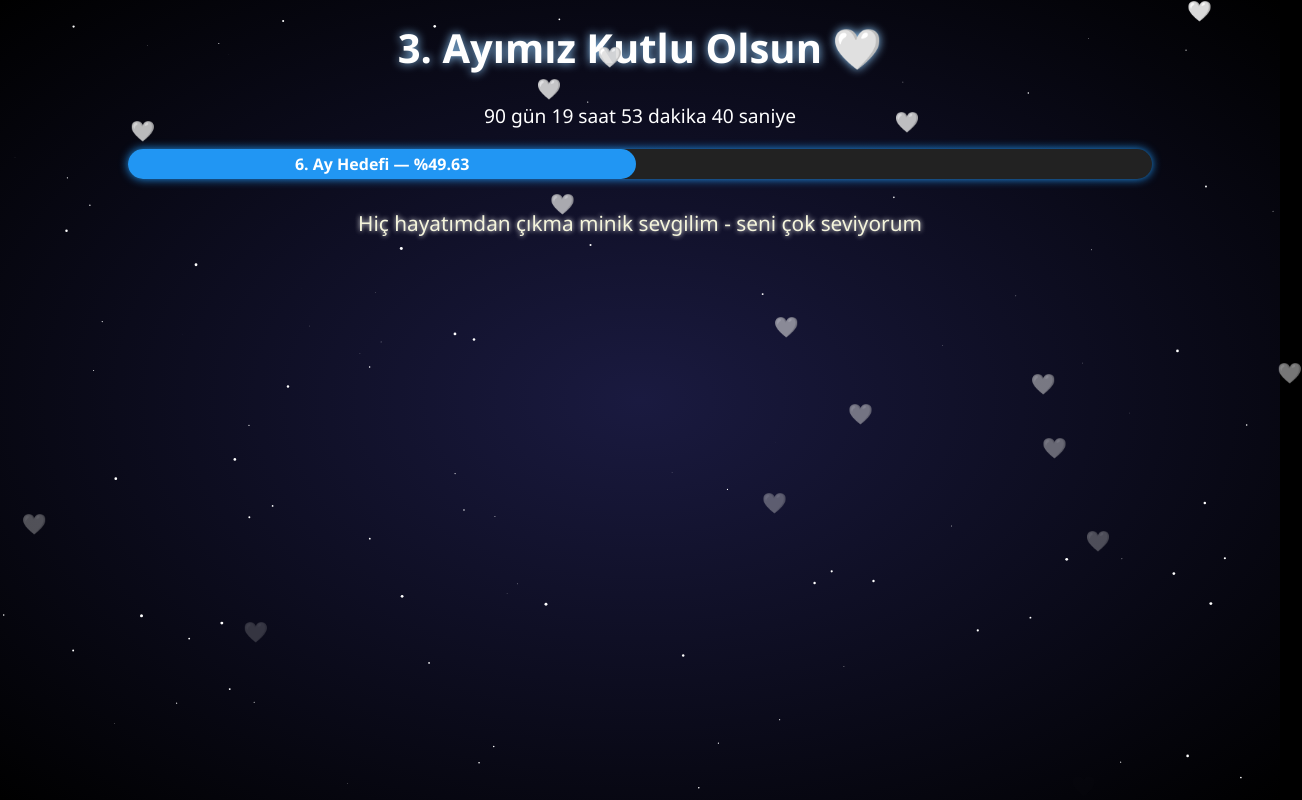
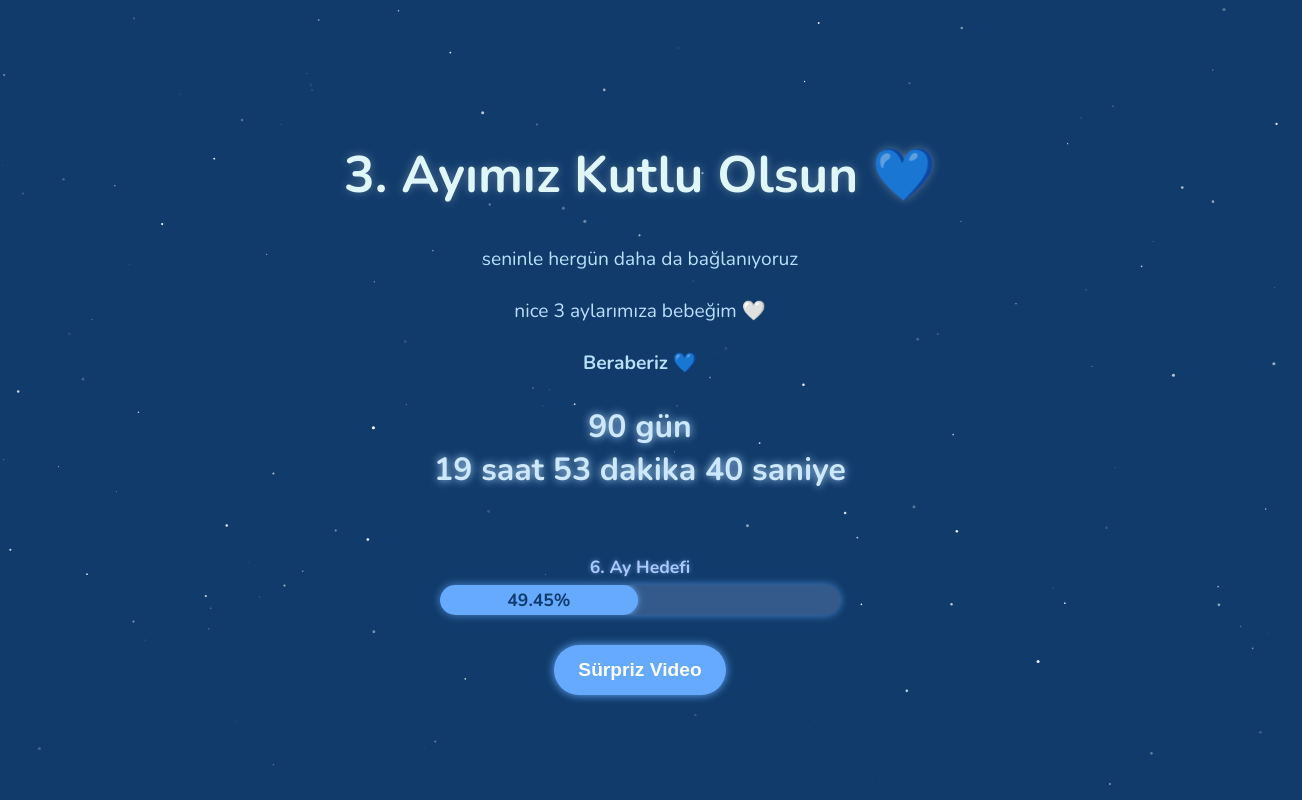
Before and after one commit to ErenAtakent/3AY, a plain HTML site: page index.html in a window 1280 px wide. Shown: the whole page, 1302 px wide, since content can reach past the window. Drawn offline with nearby package versions, Linux system fonts and the light colour scheme.

Commit message:
Update index.html

```diff
--- a/index.html
+++ b/index.html
@@ -1,189 +1,226 @@
 <!DOCTYPE html>
 <html lang="tr">
 <head>
-  <meta charset="UTF-8">
-  <title>3. Ayımız Kutlu Olsun 🤍</title>
+  <meta charset="UTF-8" />
+  <meta name="viewport" content="width=device-width, initial-scale=1" />
+  <title>3. Ayımız Kutlu Olsun 💙</title>
   <style>
+    @import url('https://fonts.googleapis.com/css2?family=Nunito:wght@400;700&display=swap');
+
+    * {
+      box-sizing: border-box;
+    }
     body {
-      margin: 0;
-      padding: 0;
-      background: black;
+      margin: 0; padding: 0;
+      font-family: 'Nunito', sans-serif;
+      background: #103b6b;
+      color: #e0f7fa;
+      height: 100vh;
+      display: flex;
+      flex-direction: column;
+      justify-content: center;
+      align-items: center;
+      text-align: center;
+      overflow: hidden;
+      position: relative;
+      opacity: 0;
+      animation: fadeIn 2s forwards;
+    }
+    @keyframes fadeIn {
+      to { opacity: 1; }
+    }
+    canvas#stars {
+      position: fixed;
+      top: 0; left: 0;
+      width: 100%; height: 100%;
+      z-index: 0;
+      display: block;
+      background: #103b6b;
+    }
+    h1 {
+      font-size: 3.2em;
+      margin-bottom: 0.2em;
+      text-shadow: 0 0 10px rgba(255,255,255,0.3);
+      z-index: 1;
+    }
+    p {
+      font-size: 1.2em;
+      margin-top: 0;
+      margin-bottom: 1.5em;
+      max-width: 500px;
+      color: #bbdefb;
+      white-space: pre-line;
+      z-index: 1;
+    }
+    #clock {
+      font-size: 2em;
+      font-weight: 700;
+      color: #cce7ff;
+      text-shadow: 0 0 8px #b3d7ff;
+      margin-bottom: 2em;
+      white-space: pre-line;
+      z-index: 1;
+    }
+    #progress-label {
+      font-weight: 700;
+      color: #a9c9ff;
+      margin-bottom: 6px;
+      font-size: 1.1em;
+      text-shadow: 0 0 5px #5d87c7;
+      z-index: 1;
+    }
+    #progress-container {
+      width: 80%;
+      max-width: 400px;
+      background: #335a8a;
+      border-radius: 20px;
+      overflow: hidden;
+      margin: 0 auto 15px auto;
+      box-shadow: 0 0 10px rgba(102,170,255,0.7);
+      z-index: 1;
+      position: relative;
+      height: 30px;
+    }
+    #progress-bar {
+      height: 100%;
+      width: 0%;
+      background: #66aaff;
+      border-radius: 20px;
+      transition: width 0.5s ease;
+      display: flex;
+      justify-content: center;
+      align-items: center;
+      color: #103b6b;
+      font-weight: 700;
+      font-size: 1.1em;
+      user-select: none;
+      box-shadow: 0 0 6px #66aaff;
+    }
+    #videoBtn {
+      background-color: #66aaff;
+      border: none;
       color: white;
-      font-family: 'Segoe UI', sans-serif;
-      overflow: hidden;
+      padding: 14px 24px;
+      font-size: 1.2em;
+      font-weight: 700;
+      border-radius: 30px;
+      cursor: pointer;
+      box-shadow: 0 0 10px #66aaff;
+      margin-top: 15px;
+      transition: background-color 0.3s ease;
+      z-index: 1;
     }
-
-    body::before {
-      content: "";
-      position: fixed;
-      top: 0; left: 0; right: 0; bottom: 0;
-      background: radial-gradient(#1a1a40, #000000);
-      z-index: -2;
-    }
-
-    canvas {
-      position: fixed;
-      top: 0;
-      left: 0;
-      z-index: -1;
-    }
-
-    h1 {
-      text-align: center;
-      margin-top: 20px;
-      font-size: 2.5em;
-      text-shadow: 0 0 10px #90caf9;
-    }
-
-    .counter {
-      text-align: center;
-      font-size: 1.2em;
-      margin: 10px 0;
-    }
-
-    .bar-container {
-      width: 80%;
-      height: 30px;
-      background-color: #222;
-      border-radius: 15px;
-      margin: 20px auto;
-      box-shadow: 0 0 10px #2196f3;
-    }
-
-    .bar {
-      height: 100%;
-      background-color: #2196f3;
-      width: 0%;
-      text-align: center;
-      line-height: 30px;
-      color: #fff;
-      font-weight: bold;
-      border-radius: 15px;
-    }
-
-    .message {
-      text-align: center;
-      color: #f5f5dc;
-      font-size: 1.3em;
-      margin-top: 30px;
-      text-shadow: 0 0 5px #fff;
-    }
-
-    .heart {
-      position: absolute;
-      top: -20px;
-      color: white;
-      font-size: 20px;
-      animation: fall linear infinite;
-    }
-
-    @keyframes fall {
-      to {
-        transform: translateY(100vh);
-        opacity: 0;
-      }
+    #videoBtn:hover {
+      background-color: #4a8ae0;
     }
   </style>
 </head>
 <body>
   <canvas id="stars"></canvas>
 
-  <h1>3. Ayımız Kutlu Olsun 🤍</h1>
+  <h1>3. Ayımız Kutlu Olsun 💙</h1>
+  <p>
+    seninle hergün daha da bağlanıyoruz<br>
+    nice 3 aylarımıza bebeğim 🤍<br>
+    <strong>Beraberiz 💙</strong>
+  </p>
 
-  <div class="counter" id="timeCounter">Yükleniyor...</div>
+  <div id="clock">Loading...</div>
 
-  <div class="bar-container">
-    <div class="bar" id="progressBar">0%</div>
+  <div id="progress-label">6. Ay Hedefi</div>
+  <div id="progress-container">
+    <div id="progress-bar">0%</div>
   </div>
 
-  <div class="message">Hiç hayatımdan çıkma minik sevgilim - seni çok seviyorum</div>
+  <button id="videoBtn">Sürpriz Video</button>
 
-  <audio autoplay loop>
-    <source src="https://cdn.jsdelivr.net/gh/erenatakent/mp3s/CanOzan_BaktinOlmuyo.mp3" type="audio/mpeg">
-  </audio>
+  <audio id="bgMusic" src="https://cdn.jsdelivr.net/gh/erenelcin/baktinolmuyo-can-ozan/BaktinOlmuyo-CanOzan.mp3" preload="auto" loop></audio>
 
   <script>
-    // Yıldızlar
-    const canvas = document.getElementById("stars");
-    const ctx = canvas.getContext("2d");
+    // Yıldız animasyonu
+    const canvas = document.getElementById('stars');
+    const ctx = canvas.getContext('2d');
+    let width, height;
     let stars = [];
 
-    function resizeCanvas() {
-      canvas.width = window.innerWidth;
-      canvas.height = window.innerHeight;
-    }
-
-    function createStars(count) {
+    function initCanvas() {
+      width = window.innerWidth;
+      height = window.innerHeight;
+      canvas.width = width;
+      canvas.height = height;
       stars = [];
-      for (let i = 0; i < count; i++) {
+      for(let i=0; i<150; i++) {
         stars.push({
-          x: Math.random() * canvas.width,
-          y: Math.random() * canvas.height,
-          radius: Math.random() * 1.5,
-          speed: Math.random() * 0.5 + 0.2
+          x: Math.random() * width,
+          y: Math.random() * height,
+          radius: Math.random() * 1.3 + 0.3,
+          alpha: Math.random(),
+          dAlpha: (Math.random()*0.02)+0.005
         });
       }
     }
-
     function drawStars() {
-      ctx.clearRect(0, 0, canvas.width, canvas.height);
-      ctx.fillStyle = "white";
+      ctx.clearRect(0,0,width,height);
       stars.forEach(star => {
+        star.alpha += star.dAlpha;
+        if(star.alpha > 1 || star.alpha < 0) star.dAlpha = -star.dAlpha;
         ctx.beginPath();
-        ctx.arc(star.x, star.y, star.radius, 0, Math.PI * 2);
+        ctx.arc(star.x, star.y, star.radius, 0, 2*Math.PI);
+        ctx.fillStyle = `rgba(255,255,255,${star.alpha})`;
         ctx.fill();
-        star.y += star.speed;
-        if (star.y > canvas.height) {
-          star.y = 0;
-          star.x = Math.random() * canvas.width;
-        }
       });
       requestAnimationFrame(drawStars);
     }
+    window.addEventListener('resize', () => {
+      initCanvas();
+    });
+    initCanvas();
+    drawStars();
 
-    resizeCanvas();
-    createStars(100);
-    drawStars();
-    window.addEventListener("resize", () => {
-      resizeCanvas();
-      createStars(100);
+    // Sayaç
+    const startDate = new Date('2025-03-03T00:00:00');
+    const clock = document.getElementById('clock');
+
+    function updateClock() {
+      const now = new Date();
+      const diff = now - startDate;
+      if(diff < 0) {
+        clock.textContent = "Başlamadı";
+        return;
+      }
+      const totalDays = Math.floor(diff / (1000*60*60*24));
+      const hours = Math.floor((diff / (1000*60*60)) % 24);
+      const minutes = Math.floor((diff / (1000*60)) % 60);
+      const seconds = Math.floor((diff / 1000) % 60);
+      clock.textContent =
+        `${totalDays} gün\n${hours} saat ${minutes} dakika ${seconds} saniye`;
+
+      // Progress bar % hesapla (6 ay = 182 gün varsay)
+      const targetDays = 182;
+      let progress = (totalDays / targetDays) * 100;
+      if(progress > 100) progress = 100;
+      const progressBar = document.getElementById('progress-bar');
+      progressBar.style.width = progress.toFixed(2) + '%';
+      progressBar.textContent = progress.toFixed(2) + '%';
+    }
+    setInterval(updateClock, 1000);
+    updateClock();
+
+    // Buton ve video açma
+    const videoBtn = document.getElementById('videoBtn');
+    videoBtn.addEventListener('click', () => {
+      // Buraya istediğin video linkini koyabilirsin
+      window.open('https://www.youtube.com/watch?v=1C5CJ3bCg6Q', '_blank');
     });
 
-    // Kalpler
-    setInterval(() => {
-      const heart = document.createElement("div");
-      heart.className = "heart";
-      heart.textContent = "🤍";
-      heart.style.left = Math.random() * window.innerWidth + "px";
-      heart.style.animationDuration = (2 + Math.random() * 3) + "s";
-      document.body.appendChild(heart);
-      setTimeout(() => heart.remove(), 5000);
-    }, 300);
-
-    // Sayaç ve Bar
-    function updateCounter() {
-      const startDate = new Date("2025-03-03T00:00:00");
-      const now = new Date();
-      const elapsed = now - startDate;
-
-      const days = Math.floor(elapsed / (1000 * 60 * 60 * 24));
-      const hours = Math.floor((elapsed / (1000 * 60 * 60)) % 24);
-      const minutes = Math.floor((elapsed / (1000 * 60)) % 60);
-      const seconds = Math.floor((elapsed / 1000) % 60);
-
-      document.getElementById('timeCounter').textContent =
-        `${days} gün ${hours} saat ${minutes} dakika ${seconds} saniye`;
-
-      const targetDays = 183;
-      const percent = Math.min((elapsed / (1000 * 60 * 60 * 24)) / targetDays * 100, 100);
-      const display = percent.toFixed(2);
-
-      const bar = document.getElementById('progressBar');
-      bar.style.width = display + '%';
-      bar.textContent = `6. Ay Hedefi — %${display}`;
-    }
-
-    setInterval(updateCounter, 1000);
+    // Müzik kontrolü: Otomatik başlatma çoğu tarayıcıda engelleniyor.
+    const bgMusic = document.getElementById('bgMusic');
+    // Sayfa yüklendiğinde müziği çalmak için tıklama isteği ekle:
+    document.body.addEventListener('click', () => {
+      if(bgMusic.paused) {
+        bgMusic.play();
+      }
+    }, {once:true});
   </script>
 </body>
 </html>
```
